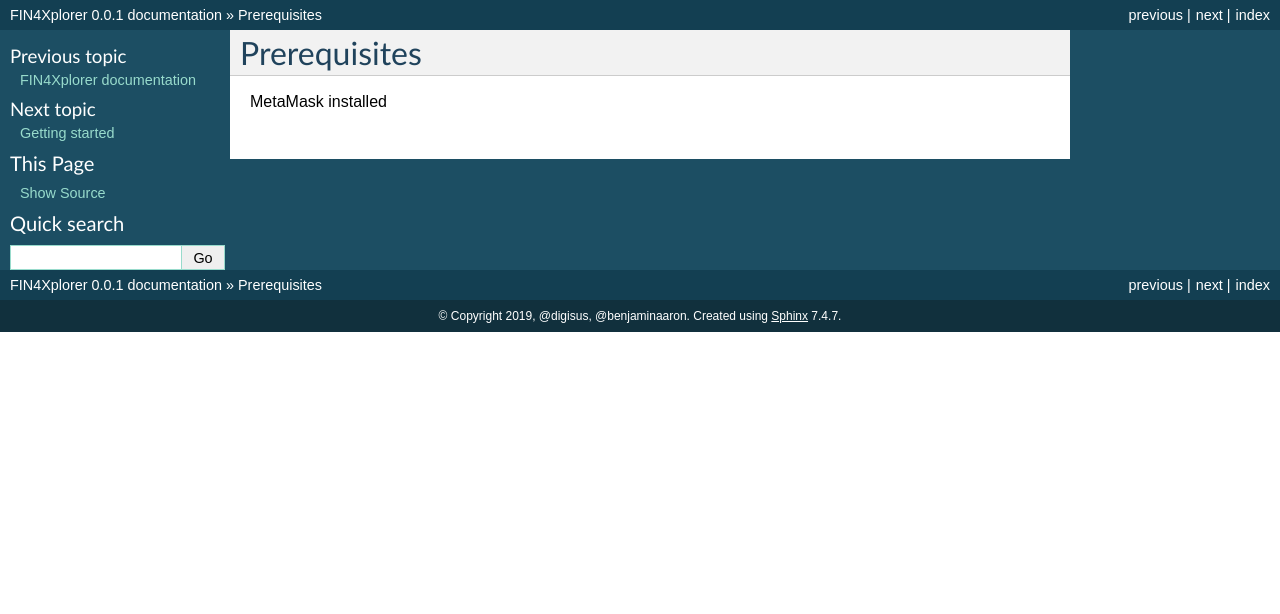
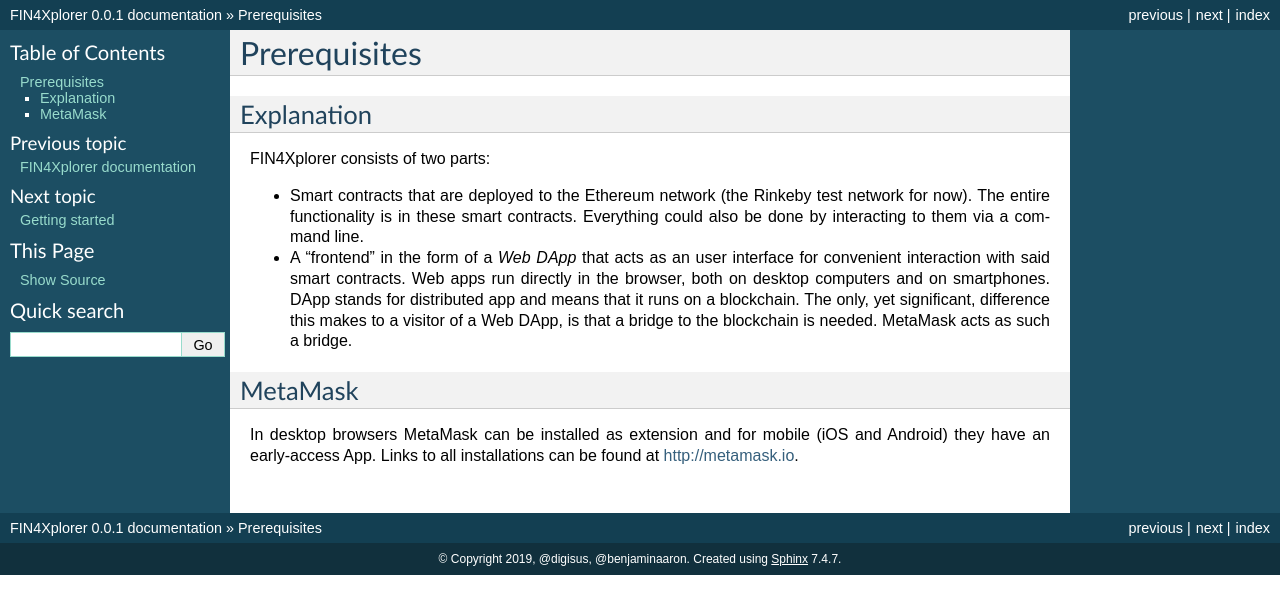
Before and after one commit to FuturICT2/FIN4Documentation, a Sphinx documentation site: the page built from docs/prerequisites.rst, in a window 1280 px wide. Shown: the top 614 px of the page. Built offline with Sphinx 7.4.7, drawn with Linux system fonts in a browser that asks for light colours.

Commit message:
Update prereqs

```diff
--- a/docs/prerequisites.rst
+++ b/docs/prerequisites.rst
@@ -1,4 +1,15 @@
 Prerequisites
 =============
 
-MetaMask installed
+Explanation
+^^^^^^^^^^^
+
+FIN4Xplorer consists of two parts:
+
+- Smart contracts that are deployed to the Ethereum network (the Rinkeby test network for now). The entire functionality is in these smart contracts. Everything could also be done by interacting to them via a command line.
+- A "frontend" in the form of a *Web DApp* that acts as an user interface for convenient interaction with said smart contracts. Web apps run directly in the browser, both on desktop computers and on smartphones. DApp stands for distributed app and means that it runs on a blockchain. The only, yet significant, difference this makes to a visitor of a Web DApp, is that a bridge to the blockchain is needed. MetaMask acts as such a bridge.
+
+MetaMask
+^^^^^^^^
+
+In desktop browsers MetaMask can be installed as extension and for mobile (iOS and Android) they have an early-access App. Links to all installations can be found at http://metamask.io.
```
